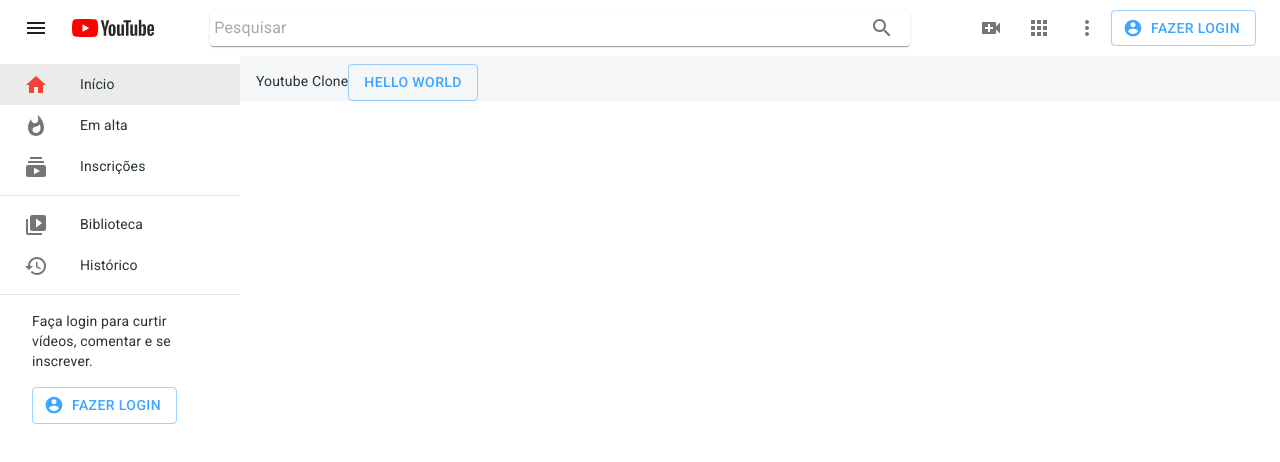
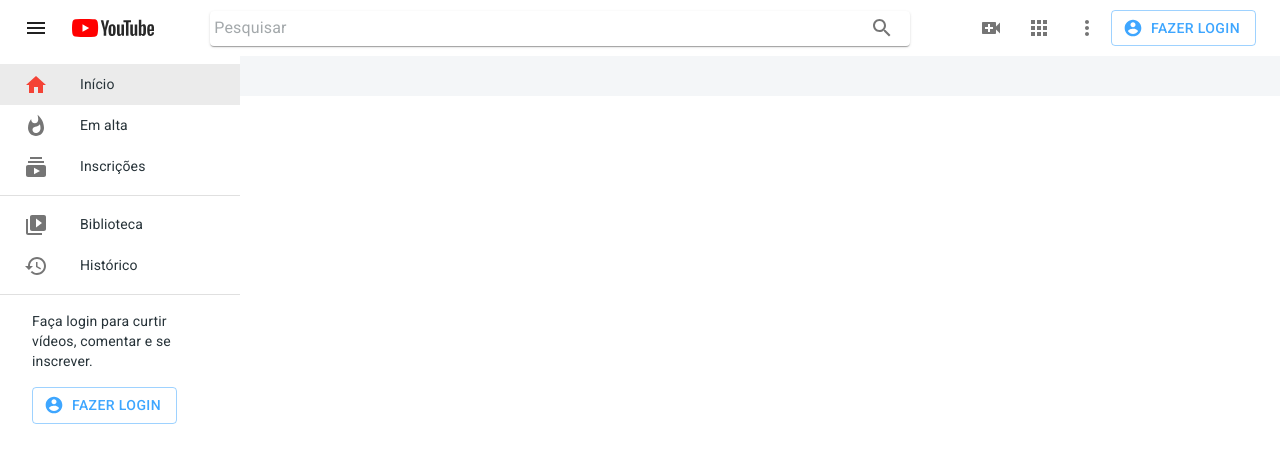
Before and after one commit to AlifiCleiton/nextjs-clone-youtube, a Next.js app: page / in a window 1280 px wide. Shown: the top 462 px of the page. Built offline with nearby package versions, Linux system fonts and the light colour scheme.

Commit message:
Essa versao que deu certo

```diff
--- /dev/null
+++ b/jsconfig.json
@@ -0,0 +1,5 @@
+{
+  "compilerOptions": {
+    "baseUrl": "."
+  }
+}
--- a/package.json
+++ b/package.json
@@ -10,6 +10,7 @@
   "dependencies": {
     "@material-ui/core": "^4.11.4",
     "@material-ui/icons": "^4.11.2",
+    "dayjs": "^1.10.4",
     "eslint-config-prettier": "^8.3.0",
     "eslint-plugin-prettier": "^3.4.0",
     "next": "^10.2.0",
--- a/src/pages/_document.js
+++ b/src/pages/_document.js
@@ -10,6 +10,7 @@ export default class MyDocument extends Document {
         <Head>
           {/* PWA primary color */}
           <meta name="theme-color" content={theme.palette.primary.main} />
+
           <link
             rel="shortcut icon"
             href="https://www.youtube.com/s/desktop/a386e432/img/favicon.ico"
--- a/src/pages/index.js
+++ b/src/pages/index.js
@@ -1,13 +1,33 @@
 import React from 'react';
-import { Button } from '@material-ui/core';
+import { Box, Grid } from '@material-ui/core';
+import Layout from 'src/components/Layout';
+import VideoCard from 'src/components/VideoCard';
 
-import Layout from '../components/Layout';
-
-export default function Home() {
+function Home({data}) {
   return (
     <Layout title="YouTube" >
-       Youtube Clone
-       <Button variant="outlined" color="secondary">Hello World</Button>
+       <Box p={2}>
+         <Grid container spacing={4}>
+            {data.map((item) => (
+              <Grid key={item.id} item xl={3} lg={3} md={4} sm={6} xs={12}>
+                <VideoCard item={item} />
+              </Grid>
+            ))}
+          </Grid>
+       </Box>
     </Layout>
   );
 }
+
+export async function getStaticProps(){
+  const data = [
+
+  ];
+  return {
+    props: {
+      data
+    },
+  };
+}
+
+export default Home;
```
Also changed, not shown: src/components/VideoCard.js (added), 1 other file (tests, documents, lock files or other folders).
